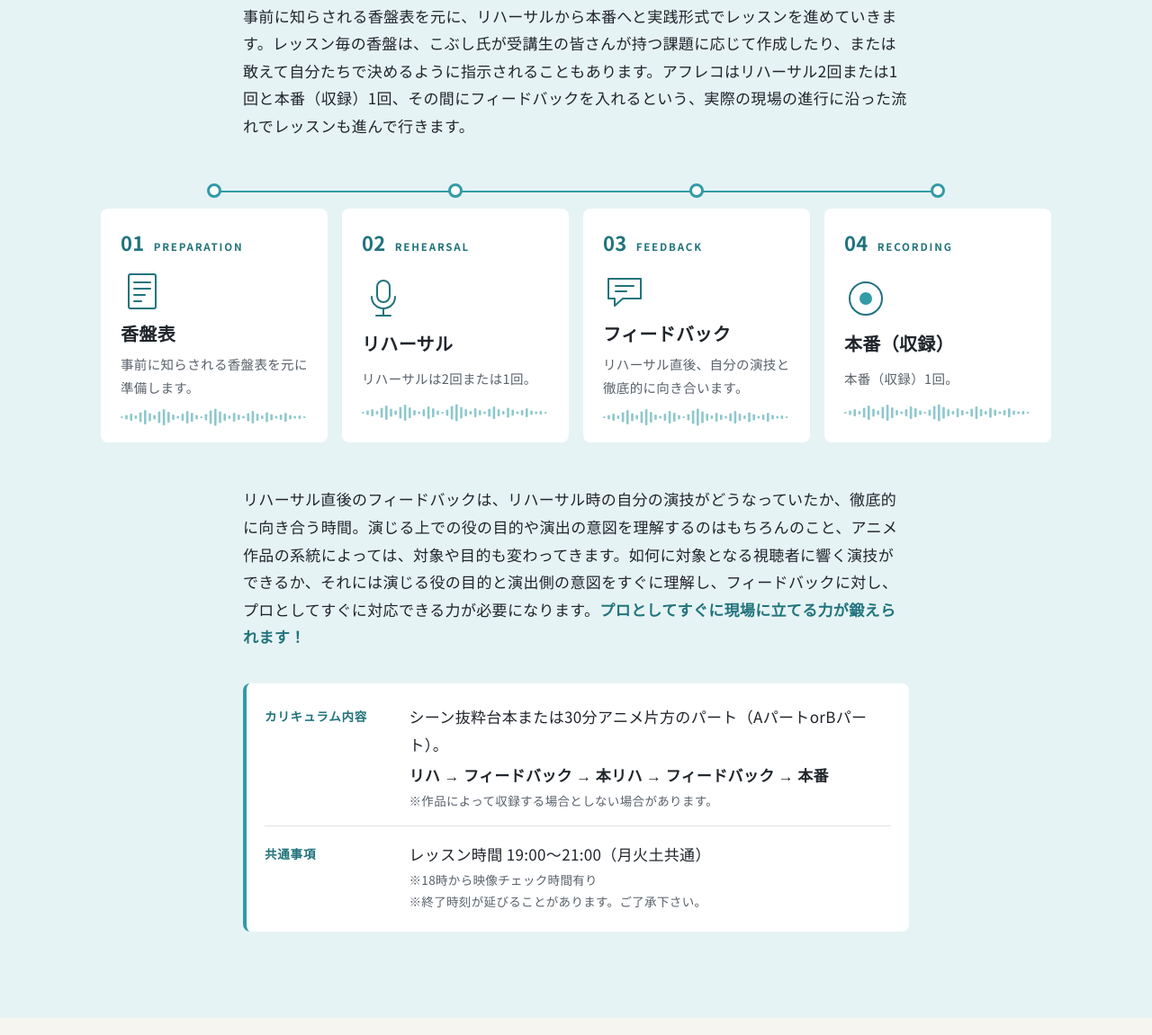
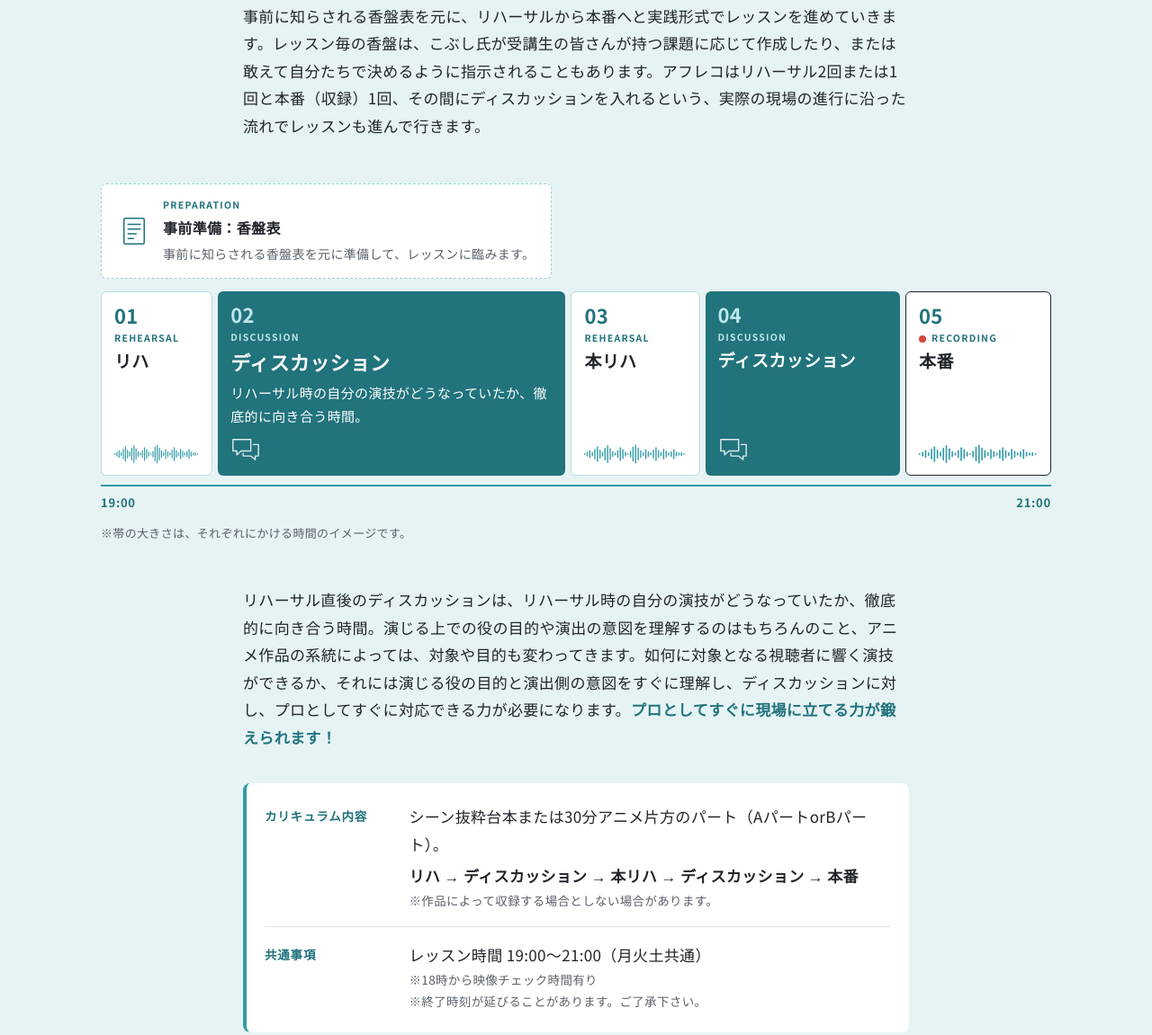
Before and after one commit to ssstudioseiyuu-collab/seiyuu-course, a plain HTML site: page anime/index.html in a window 1280 px wide. Shown: the part 2289-3440 px from the top of the page at 90% size. Drawn offline with Linux system fonts and the light colour scheme.

Commit message:
Add files via upload

```diff
--- a/anime/css/style.css
+++ b/anime/css/style.css
@@ -136,27 +136,36 @@ strong { font-weight: 700; }
 .prose p + p { margin-top: 1.1em; }
 .prose strong { color: var(--aqua-ink); }
 
-/* 縦型タイムライン（スマホ） */
-.steps { position: relative; display: grid; gap: 14px; margin: 36px auto; max-width: 740px; padding-left: 28px; }
-.steps::before {
-  content: ""; position: absolute; left: 7px; top: 12px; bottom: 12px; width: 2px; background: var(--aqua);
+/* 1回のレッスンの流れ：時間の帯（スマホは縦、PCは横。帯の長さ＝かける時間のイメージ） */
+.track { max-width: 740px; margin: 36px auto; }
+.track-en { display: inline-flex; align-items: center; gap: 6px; font-size: 10.5px; font-weight: 700; letter-spacing: .12em; }
+.track-prep {
+  display: flex; align-items: center; gap: 14px; background: var(--white); border: 1.5px dashed #9CCFD5;
+  border-radius: 6px; padding: 14px 18px; margin-bottom: 10px;
 }
-.step {
-  position: relative; background: var(--white); border-radius: 8px; padding: 18px 20px 14px;
-  display: grid; grid-template-columns: 1fr auto; grid-template-areas: "head icon" "title icon" "text text" "wave wave";
-  column-gap: 12px;
+.track-prep .icon { flex: none; width: 36px; height: 36px; }
+.track-prep p { display: grid; gap: 2px; }
+.track-prep .track-en { color: var(--aqua-ink); }
+.track-prep-title { font-weight: 700; font-size: 16px; }
+.track-prep-text { font-size: 14px; color: var(--muted); }
+.track-row { display: grid; gap: 6px; }
+.seg {
+  position: relative; border-radius: 6px; padding: 12px 16px;
+  display: flex; flex-direction: column; min-height: calc(56px + var(--t) * 3px);
 }
-.step::before { /* タイムラインの点 */
-  content: ""; position: absolute; left: -28px; top: 22px; width: 16px; height: 16px; border-radius: 50%;
-  background: var(--white); border: 3px solid var(--aqua);
-}
-.step-head { grid-area: head; display: flex; align-items: baseline; gap: 10px; }
-.step-no { font-weight: 700; font-size: 22px; color: var(--aqua-ink); line-height: 1.2; }
-.step-en { font-size: 11.5px; font-weight: 700; letter-spacing: .16em; color: var(--aqua-ink); }
-.step .icon { grid-area: icon; width: 44px; height: 44px; align-self: center; }
-.step-title { grid-area: title; font-size: 19px; font-weight: 700; line-height: 1.5; margin-top: 2px; }
-.step-text { grid-area: text; font-size: 14.5px; color: var(--muted); margin-top: 6px; }
-.step-wave { grid-area: wave; width: 100%; height: 20px; color: var(--aqua); opacity: .55; margin-top: 10px; }
+.seg-no { position: absolute; right: 14px; top: 10px; font-weight: 700; font-size: 20px; line-height: 1; opacity: .5; }
+.seg-title { font-size: 18px; font-weight: 700; line-height: 1.4; margin-top: 2px; }
+.seg-text { font-size: 14.5px; line-height: 1.7; margin-top: 6px; max-width: 30em; }
+.seg-wave { display: block; width: 100%; height: 22px; margin-top: auto; padding-top: 8px; color: var(--aqua); box-sizing: content-box; }
+.seg-icon { width: 34px; height: 34px; margin-top: auto; padding-top: 8px; fill: none; stroke: currentColor; stroke-width: 2; stroke-linecap: round; stroke-linejoin: round; box-sizing: content-box; opacity: .85; }
+.seg.is-voice { background: var(--white); border: 1.5px solid #B9DDE1; color: var(--charcoal); }
+.seg.is-voice .track-en, .seg.is-voice .seg-no { color: var(--aqua-ink); }
+.seg.is-talk { background: var(--aqua-ink); color: var(--white); }
+.seg.is-talk .track-en { color: #BFE6EA; }
+.seg.is-rec { border-color: var(--charcoal); }
+.rec-dot { width: 8px; height: 8px; border-radius: 50%; background: #D9453A; }
+.track-axis { display: none; }
+.track-note { margin-top: 10px; font-size: 13px; color: var(--muted); }
 
 .info-box {
   max-width: 740px; margin: 36px auto 0; background: var(--white); border-radius: 8px;
@@ -372,13 +381,17 @@ strong { font-weight: 700; }
   .feature-title { font-size: 19px; }
   .feature-body p { font-size: 16px; }
 
-  /* 4カラム横並び */
-  .steps { grid-template-columns: repeat(4, 1fr); gap: 16px; max-width: none; padding-left: 0; padding-top: 28px; margin: 48px 0; }
-  .steps::before { left: 12%; right: 12%; top: 8px; bottom: auto; width: auto; height: 2px; }
-  .step { grid-template-columns: 1fr; grid-template-areas: "head" "icon" "title" "text" "wave"; padding: 24px 22px 18px; text-align: left; }
-  .step::before { left: 50%; top: -28px; transform: translateX(-50%); }
-  .step .icon { margin: 16px 0 6px; justify-self: start; width: 48px; height: 48px; }
-  .step-title { font-size: 20px; }
+  /* 時間の帯：横並び */
+  .track { max-width: none; margin: 48px 0; }
+  .track-prep { display: inline-flex; margin-bottom: 14px; }
+  .track-row { display: flex; gap: 6px; }
+  .seg { flex: var(--t) 1 0; min-width: 0; min-height: 200px; padding: 14px 14px 12px; }
+  .seg-no { position: static; order: -1; font-size: 22px; opacity: 1; margin-bottom: 6px; }
+  .seg.is-talk .seg-no { color: #BFE6EA; }
+  .seg-title { font-size: 19px; }
+  .seg.is-main .seg-title { font-size: 22px; }
+  .seg-text { font-size: 15px; }
+  .track-axis { display: flex; justify-content: space-between; margin-top: 10px; padding-top: 6px; border-top: 2px solid var(--aqua); font-size: 13px; font-weight: 700; color: var(--aqua-ink); letter-spacing: .06em; }
 
   .class-card { display: grid; grid-template-columns: 220px 1fr; }
   .class-card-head { flex-direction: column; align-items: flex-start; justify-content: flex-start; border-bottom: 0; border-right: 1px solid var(--rule); padding: 28px 24px; grid-row: 1 / span 2; }
--- a/anime/index.html
+++ b/anime/index.html
@@ -68,7 +68,7 @@
         <img src="photos/lesson_hero-recording.jpg" alt="マイクの前で台本を読む収録風景" width="900" height="600">
       </figure>
       <figure class="hero-photo sub">
-        <img src="photos/lesson_hero-feedback.jpg" alt="講師のこぶしのぶゆきがフィードバックする様子" width="900" height="600">
+        <img src="photos/lesson_hero-feedback.jpg" alt="講師のこぶしのぶゆきとのディスカッションの様子" width="900" height="600">
       </figure>
     </div>
 
@@ -137,54 +137,55 @@
     <p class="section-eyebrow">LESSON FLOW</p>
     <h2 class="section-title">レッスンの進め方</h2>
     <div class="prose">
-      <p>事前に知らされる香盤表を元に、リハーサルから本番へと実践形式でレッスンを進めていきます。レッスン毎の香盤は、こぶし氏が受講生の皆さんが持つ課題に応じて作成したり、または敢えて自分たちで決めるように指示されることもあります。アフレコはリハーサル2回または1回と本番（収録）1回、その間にフィードバックを入れるという、実際の現場の進行に沿った流れでレッスンも進んで行きます。</p>
+      <p>事前に知らされる香盤表を元に、リハーサルから本番へと実践形式でレッスンを進めていきます。レッスン毎の香盤は、こぶし氏が受講生の皆さんが持つ課題に応じて作成したり、または敢えて自分たちで決めるように指示されることもあります。アフレコはリハーサル2回または1回と本番（収録）1回、その間にディスカッションを入れるという、実際の現場の進行に沿った流れでレッスンも進んで行きます。</p>
     </div>
 
-    <ol class="steps">
-      <li class="step">
-        <div class="step-head">
-          <span class="step-no">01</span>
-          <span class="step-en">PREPARATION</span>
-        </div>
+    <!-- 1回のレッスンの流れ（帯の大きさ＝かける時間のイメージ。声を出す工程は波形、ディスカッションは吹き出し） -->
+    <div class="track">
+      <div class="track-prep">
         <svg class="icon" viewBox="0 0 48 48" aria-hidden="true"><rect x="9" y="5" width="30" height="38" rx="2"/><path d="M15 14h18M15 21h18M15 28h12M15 35h8"/></svg>
-        <h3 class="step-title">香盤表</h3>
-        <p class="step-text">事前に知らされる香盤表を元に準備します。</p>
-        <svg class="step-wave" aria-hidden="true"><use href="#wave"/></svg>
-      </li>
-      <li class="step">
-        <div class="step-head">
-          <span class="step-no">02</span>
-          <span class="step-en">REHEARSAL</span>
-        </div>
-        <svg class="icon" viewBox="0 0 48 48" aria-hidden="true"><rect x="17" y="4" width="14" height="24" rx="7"/><path d="M11 22c0 7.5 5.8 13 13 13s13-5.5 13-13"/><path d="M24 35v8M16 43h16"/></svg>
-        <h3 class="step-title">リハーサル</h3>
-        <p class="step-text">リハーサルは2回または1回。</p>
-        <svg class="step-wave" aria-hidden="true"><use href="#wave"/></svg>
-      </li>
-      <li class="step">
-        <div class="step-head">
-          <span class="step-no">03</span>
-          <span class="step-en">FEEDBACK</span>
-        </div>
-        <svg class="icon" viewBox="0 0 48 48" aria-hidden="true"><path d="M6 10h36v22H22l-9 8v-8H6z"/><path d="M14 18h20M14 24h12"/></svg>
-        <h3 class="step-title">フィードバック</h3>
-        <p class="step-text">リハーサル直後、自分の演技と徹底的に向き合います。</p>
-        <svg class="step-wave" aria-hidden="true"><use href="#wave"/></svg>
-      </li>
-      <li class="step">
-        <div class="step-head">
-          <span class="step-no">04</span>
-          <span class="step-en">RECORDING</span>
-        </div>
-        <svg class="icon" viewBox="0 0 48 48" aria-hidden="true"><circle cx="24" cy="24" r="18"/><circle cx="24" cy="24" r="7" class="fill"/></svg>
-        <h3 class="step-title">本番（収録）</h3>
-        <p class="step-text">本番（収録）1回。</p>
-        <svg class="step-wave" aria-hidden="true"><use href="#wave"/></svg>
-      </li>
-    </ol>
+        <p><span class="track-en">PREPARATION</span><span class="track-prep-title">事前準備：香盤表</span><span class="track-prep-text">事前に知らされる香盤表を元に準備して、レッスンに臨みます。</span></p>
+      </div>
+
+      <ol class="track-row">
+        <li class="seg is-voice" style="--t:10">
+          <span class="seg-no">01</span>
+          <span class="track-en">REHEARSAL</span>
+          <h3 class="seg-title">リハ</h3>
+          <svg class="seg-wave" aria-hidden="true"><use href="#wave"/></svg>
+        </li>
+        <li class="seg is-talk is-main" style="--t:38">
+          <span class="seg-no">02</span>
+          <span class="track-en">DISCUSSION</span>
+          <h3 class="seg-title">ディスカッション</h3>
+          <p class="seg-text">リハーサル時の自分の演技がどうなっていたか、徹底的に向き合う時間。</p>
+          <svg class="seg-icon" viewBox="0 0 48 48" aria-hidden="true"><path d="M4 8h28v18H17l-7 6v-6H4z"/><path d="M36 16h8v18h-5v6l-7-6H20v-4"/></svg>
+        </li>
+        <li class="seg is-voice" style="--t:12">
+          <span class="seg-no">03</span>
+          <span class="track-en">REHEARSAL</span>
+          <h3 class="seg-title">本リハ</h3>
+          <svg class="seg-wave" aria-hidden="true"><use href="#wave"/></svg>
+        </li>
+        <li class="seg is-talk" style="--t:20">
+          <span class="seg-no">04</span>
+          <span class="track-en">DISCUSSION</span>
+          <h3 class="seg-title">ディスカッション</h3>
+          <svg class="seg-icon" viewBox="0 0 48 48" aria-hidden="true"><path d="M4 8h28v18H17l-7 6v-6H4z"/><path d="M36 16h8v18h-5v6l-7-6H20v-4"/></svg>
+        </li>
+        <li class="seg is-voice is-rec" style="--t:14">
+          <span class="seg-no">05</span>
+          <span class="track-en"><span class="rec-dot" aria-hidden="true"></span>RECORDING</span>
+          <h3 class="seg-title">本番</h3>
+          <svg class="seg-wave" aria-hidden="true"><use href="#wave"/></svg>
+        </li>
+      </ol>
+      <div class="track-axis" aria-hidden="true"><span>19:00</span><span>21:00</span></div>
+      <p class="track-note">※帯の大きさは、それぞれにかける時間のイメージです。</p>
+    </div>
 
     <div class="prose">
-      <p>リハーサル直後のフィードバックは、リハーサル時の自分の演技がどうなっていたか、徹底的に向き合う時間。演じる上での役の目的や演出の意図を理解するのはもちろんのこと、アニメ作品の系統によっては、対象や目的も変わってきます。如何に対象となる視聴者に響く演技ができるか、それには演じる役の目的と演出側の意図をすぐに理解し、フィードバックに対し、プロとしてすぐに対応できる力が必要になります。<strong>プロとしてすぐに現場に立てる力が鍛えられます！</strong></p>
+      <p>リハーサル直後のディスカッションは、リハーサル時の自分の演技がどうなっていたか、徹底的に向き合う時間。演じる上での役の目的や演出の意図を理解するのはもちろんのこと、アニメ作品の系統によっては、対象や目的も変わってきます。如何に対象となる視聴者に響く演技ができるか、それには演じる役の目的と演出側の意図をすぐに理解し、ディスカッションに対し、プロとしてすぐに対応できる力が必要になります。<strong>プロとしてすぐに現場に立てる力が鍛えられます！</strong></p>
     </div>
 
     <div class="info-box">
@@ -192,7 +193,7 @@
         <h3 class="info-label">カリキュラム内容</h3>
         <div>
           <p>シーン抜粋台本または30分アニメ片方のパート（AパートorBパート）。</p>
-          <p class="flow-line">リハ → フィードバック → 本リハ → フィードバック → 本番</p>
+          <p class="flow-line">リハ → ディスカッション → 本リハ → ディスカッション → 本番</p>
           <p class="note">※作品によって収録する場合としない場合があります。</p>
         </div>
       </div>
```
